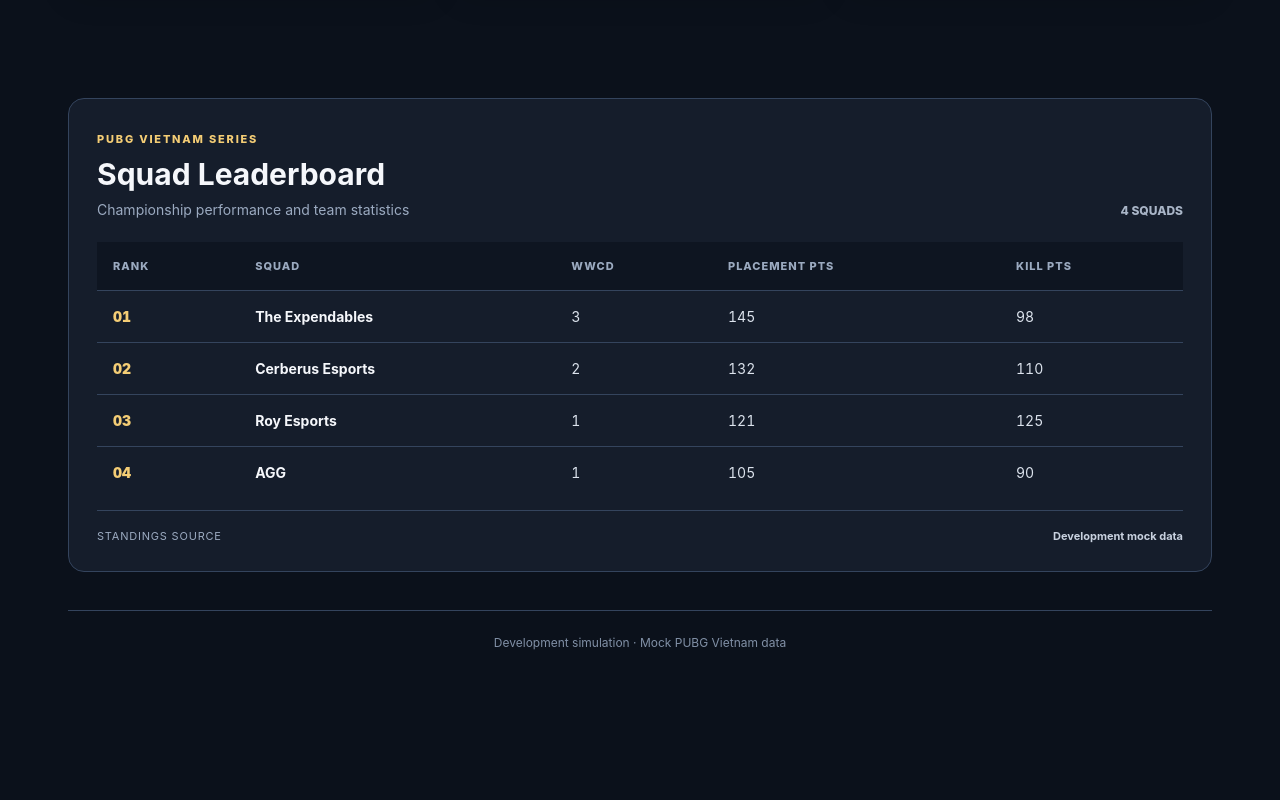
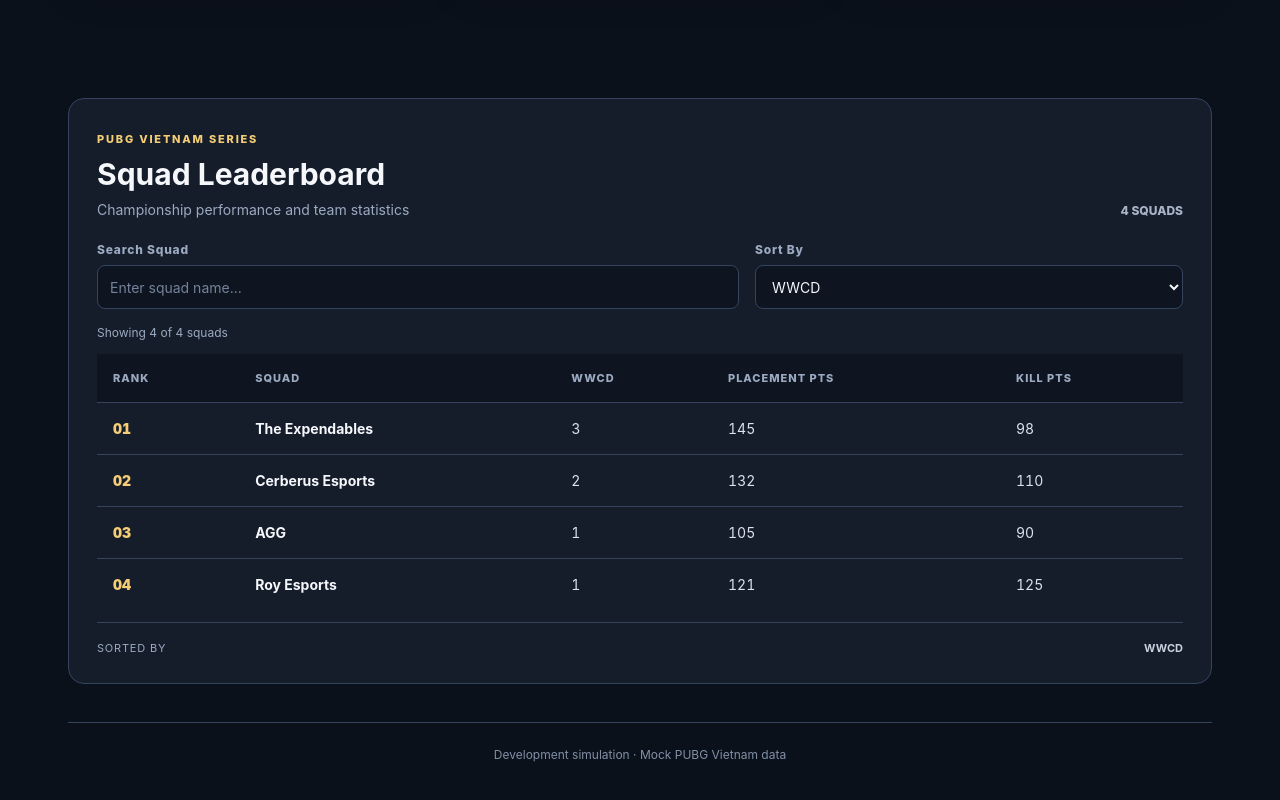
Before and after one commit to mwosik11/24522044_MinhVu, a React (Vite) app in the folder HW3_W3/: page / in a window 1280 px wide. Shown: the part 795-1595 px from the top of the page. Before the commit the page ends 1493 px from the top, so only its background shows below. Built offline with nearby package versions, Linux system fonts and the light colour scheme.

Commit message:
feat(hw3): add leaderboard filtering and sorting

```diff
--- a/HW3_W3/src/components/SquadLeaderboard.css
+++ b/HW3_W3/src/components/SquadLeaderboard.css
@@ -146,3 +146,65 @@
     font-size: 12px;
   }
 }
+
+
+/* Leaderboard filtering and sorting controls */
+
+.leaderboard__controls {
+  display: grid;
+  grid-template-columns: minmax(0, 1.5fr) minmax(180px, 1fr);
+  gap: 16px;
+  margin-bottom: 16px;
+}
+
+.leaderboard__field {
+  display: flex;
+  flex-direction: column;
+  gap: 8px;
+}
+
+.leaderboard__field label {
+  color: #9baac0;
+  font-size: 12px;
+  font-weight: 800;
+  letter-spacing: 0.8px;
+}
+
+.leaderboard__field input,
+.leaderboard__field select {
+  width: 100%;
+  min-height: 44px;
+  padding: 10px 12px;
+  color: #f5f7fb;
+  background: #0e1521;
+  border: 1px solid #34445d;
+  border-radius: 8px;
+  font-size: 14px;
+}
+
+.leaderboard__field input::placeholder {
+  color: #74839a;
+}
+
+.leaderboard__field input:focus,
+.leaderboard__field select:focus {
+  border-color: #f4cd75;
+}
+
+.leaderboard__result-count {
+  margin: 0 0 14px;
+  color: #9baac0;
+  font-size: 12px;
+}
+
+.leaderboard__empty {
+  padding: 28px 16px !important;
+  color: #9baac0 !important;
+  text-align: center;
+}
+
+@media (max-width: 600px) {
+  .leaderboard__controls {
+    grid-template-columns: 1fr;
+  }
+}
--- a/HW3_W3/src/components/SquadLeaderboard.jsx
+++ b/HW3_W3/src/components/SquadLeaderboard.jsx
@@ -1,7 +1,41 @@
 
+import { useId, useMemo, useState } from "react";
 import "./SquadLeaderboard.css";
 
 export default function SquadLeaderboard({ squads }) {
+  const searchId = useId();
+  const sortId = useId();
+
+  const [searchQuery, setSearchQuery] = useState("");
+  const [sortBy, setSortBy] = useState("wwcdCount");
+
+  // Derived state: filter and sort without mutating source data.
+  const visibleSquads = useMemo(() => {
+    const normalizedQuery = searchQuery.trim().toLowerCase();
+
+    return squads
+      .filter((squad) =>
+        squad.squadName.toLowerCase().includes(normalizedQuery)
+      )
+      .toSorted((a, b) => {
+        if (sortBy === "squadName") {
+          return a.squadName.localeCompare(b.squadName);
+        }
+
+        return (
+          b[sortBy] - a[sortBy] ||
+          a.squadName.localeCompare(b.squadName)
+        );
+      });
+  }, [squads, searchQuery, sortBy]);
+
+  const sortLabels = {
+    wwcdCount: "WWCD",
+    placementPts: "Placement Points",
+    killPts: "Kill Points",
+    squadName: "Squad Name (A–Z)",
+  };
+
   return (
     <section
       className="leaderboard"
@@ -27,6 +61,62 @@ export default function SquadLeaderboard({ squads }) {
         </span>
       </header>
 
+      <div className="leaderboard__controls">
+        <div className="leaderboard__field">
+          <label htmlFor={searchId}>
+            Search Squad
+          </label>
+
+          <input
+            id={searchId}
+            type="search"
+            placeholder="Enter squad name..."
+            value={searchQuery}
+            onChange={(event) =>
+              setSearchQuery(event.target.value)
+            }
+          />
+        </div>
+
+        <div className="leaderboard__field">
+          <label htmlFor={sortId}>
+            Sort By
+          </label>
+
+          <select
+            id={sortId}
+            value={sortBy}
+            onChange={(event) =>
+              setSortBy(event.target.value)
+            }
+          >
+            <option value="wwcdCount">
+              WWCD
+            </option>
+
+            <option value="placementPts">
+              Placement Points
+            </option>
+
+            <option value="killPts">
+              Kill Points
+            </option>
+
+            <option value="squadName">
+              Squad Name (A–Z)
+            </option>
+          </select>
+        </div>
+      </div>
+
+      <p
+        className="leaderboard__result-count"
+        role="status"
+        aria-live="polite"
+      >
+        Showing {visibleSquads.length} of {squads.length} squads
+      </p>
+
       <div className="leaderboard__table-wrap">
         <table className="leaderboard__table">
           <caption className="visually-hidden">
@@ -45,7 +135,8 @@ export default function SquadLeaderboard({ squads }) {
           </thead>
 
           <tbody>
-            {squads.map((squad, index) => (
+            {visibleSquads.length > 0 ? (
+              visibleSquads.map((squad, index) => (
                 <tr key={squad.squadId}>
                   <td>
                     <span className="leaderboard__rank">
@@ -53,7 +144,10 @@ export default function SquadLeaderboard({ squads }) {
                     </span>
                   </td>
 
-                <th scope="row" className="leaderboard__squad">
+                  <th
+                    scope="row"
+                    className="leaderboard__squad"
+                  >
                     {squad.squadName}
                   </th>
 
@@ -61,14 +155,26 @@ export default function SquadLeaderboard({ squads }) {
                   <td>{squad.placementPts}</td>
                   <td>{squad.killPts}</td>
                 </tr>
-            ))}
+              ))
+            ) : (
+              <tr>
+                <td colSpan={5} className="leaderboard__empty">
+                  No squads match your search.
+                </td>
+              </tr>
+            )}
           </tbody>
         </table>
       </div>
 
       <footer className="leaderboard__footer">
-        <span>STANDINGS SOURCE</span>
-        <strong>Development mock data</strong>
+        <span>
+          SORTED BY
+        </span>
+
+        <strong>
+          {sortLabels[sortBy]}
+        </strong>
       </footer>
     </section>
   );
```
Lines whose indentation alone changed are shown as unchanged.
